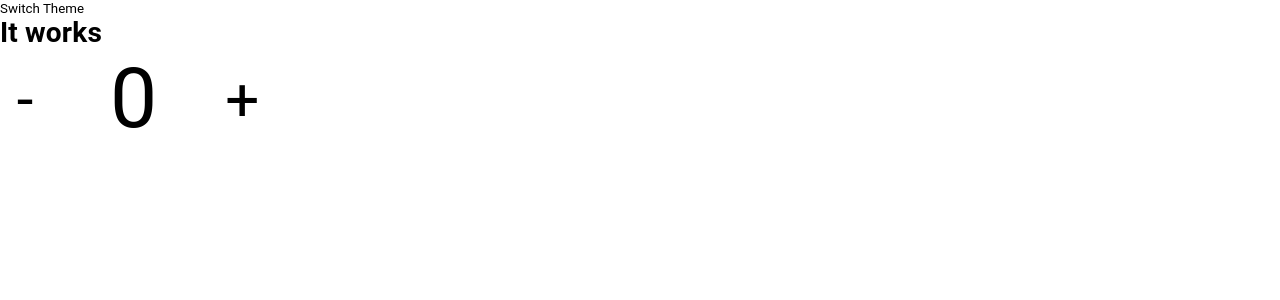
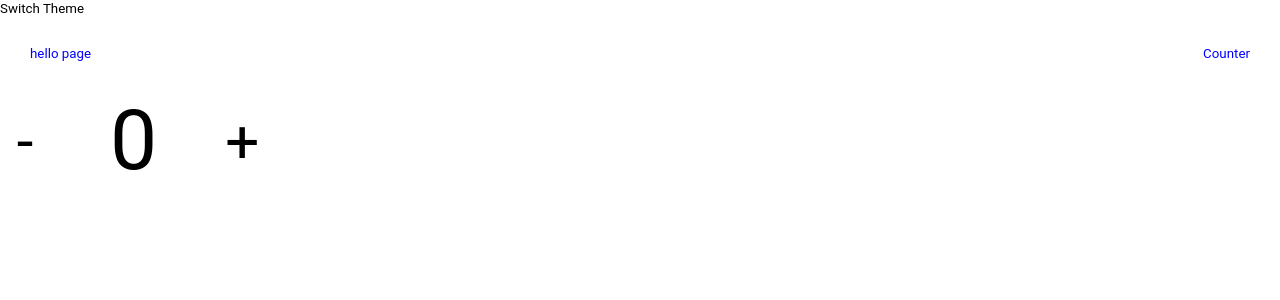
Before and after one commit to harish-rzt/react-boilerplate, a React app: page /counter in a window 1280 px wide. Shown: the top 300 px of the page. Built offline with nearby package versions, Linux system fonts and the light colour scheme.

Commit message:
simple routes added

```diff
--- a/package.json
+++ b/package.json
@@ -85,7 +85,7 @@
     "react-async-component": "^2.0.0",
     "react-dom": "^16.7.0",
     "react-redux": "^5.1.1",
-    "react-router": "^4.2.0",
+    "react-router": "^4.3.1",
     "react-router-dom": "^4.2.2",
     "react-router-redux": "^5.0.0-alpha.8",
     "react-test-renderer": "^16.7.0",
--- a/src/containers/App/App.css
+++ b/src/containers/App/App.css
@@ -0,0 +1,6 @@
+.links{
+    display:flex;
+    justify-content: space-between;
+    padding:30px;
+    color:blue;
+}
--- a/src/containers/App/App.js
+++ b/src/containers/App/App.js
@@ -1,6 +1,9 @@
 import React, { Component } from 'react';
+import {Link} from 'react-router-dom';
 import SayHello from './../../components/SayHello/SayHello';
 import Counter from './../../components/Counter/Counter';
+import GlobalRouter from '../../routes/global.routes';
+import styles from './App.css';
 
 export default class App extends Component {
   constructor(props, context) {
@@ -29,8 +32,13 @@ export default class App extends Component {
         <header>
           <button onClick={() => this.setTheme(themeName === 'dark' ? 'light' : 'dark')}>Switch Theme</button>
         </header>
-        <SayHello />
-        <Counter />
+        <span className={styles.links}>
+          <button><Link to='/'>hello page</Link></button>
+          <button><Link to='/counter'>Counter</Link></button>
+        </span>
+        <GlobalRouter/>
+        {/* <SayHello />
+        <Counter /> */}
       </div>
     )
   }
--- a/src/index.js
+++ b/src/index.js
@@ -4,18 +4,20 @@ import App from './containers/App/App';
 import './global.css';
 import createSagaMiddleware from 'redux-saga';
 import { Provider } from 'react-redux';
-import { combineReducers, createStore, compose , applyMiddleware} from 'redux';
+import { combineReducers, createStore, compose, applyMiddleware } from 'redux';
 import { counterReducer } from './reducers/global.reducers';
 import rootSaga from './sagas/global.sagas';
-
+import { BrowserRouter } from 'react-router-dom';
 const reducer = combineReducers({ counter: counterReducer });
-const sagaMiddleWare=createSagaMiddleware();
-const store = createStore(reducer,compose( applyMiddleware(sagaMiddleWare), window.devToolsExtension ? window.devToolsExtension() : f => f));
+const sagaMiddleWare = createSagaMiddleware();
+const store = createStore(reducer, compose(applyMiddleware(sagaMiddleWare), window.devToolsExtension ? window.devToolsExtension() : f => f));
 //const store = createStore(reducer,compose( window.devToolsExtension ? window.devToolsExtension() : f => f));
 sagaMiddleWare.run(rootSaga);
 
 ReactDOM.render(
     <Provider store={store}>
-        <App />
+        <BrowserRouter>
+            <App />
+        </BrowserRouter>
     </Provider>
-, document.getElementById('root'));
+    , document.getElementById('root'));
--- a/src/routes/global.routes.js
+++ b/src/routes/global.routes.js
@@ -0,0 +1,15 @@
+import React from 'react';
+import { Switch, Route } from 'react-router';
+import Hello from '../components/SayHello/SayHello';
+import Counter from '../components/Counter/Counter';
+
+const GlobalRouter = () => {
+    return (
+        <Switch>
+            <Route exact path="/" component={Hello} />
+            <Route path="/counter" component={Counter} />
+        </Switch>
+    );
+}
+
+export default GlobalRouter;
```
